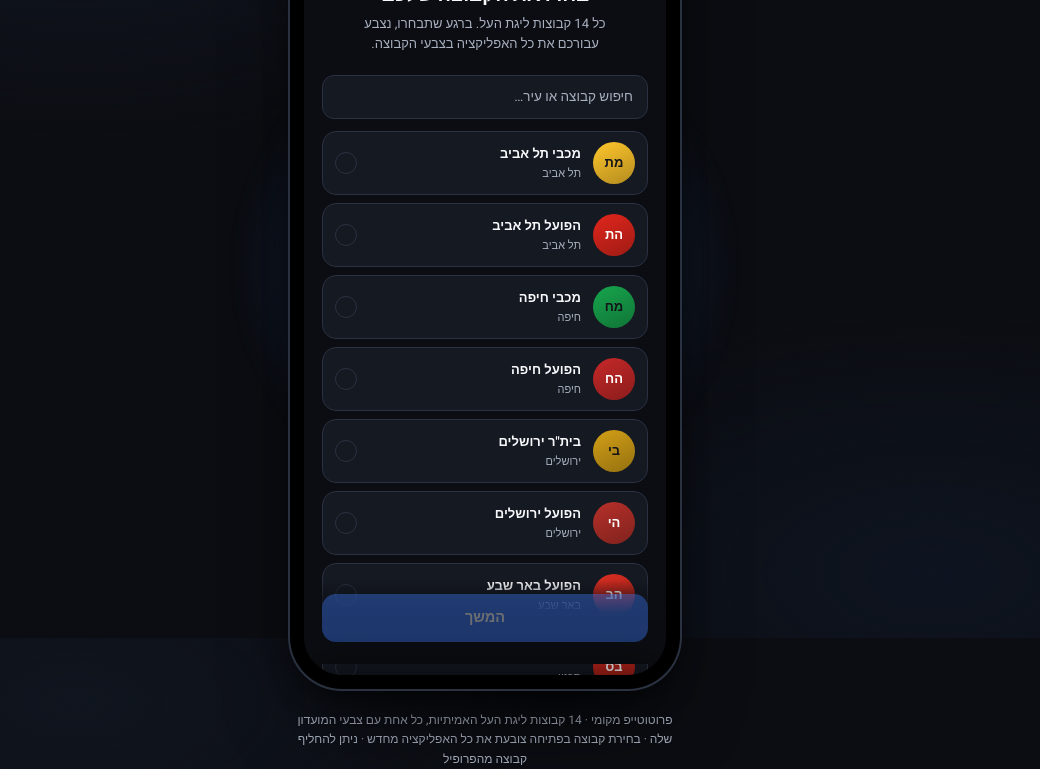
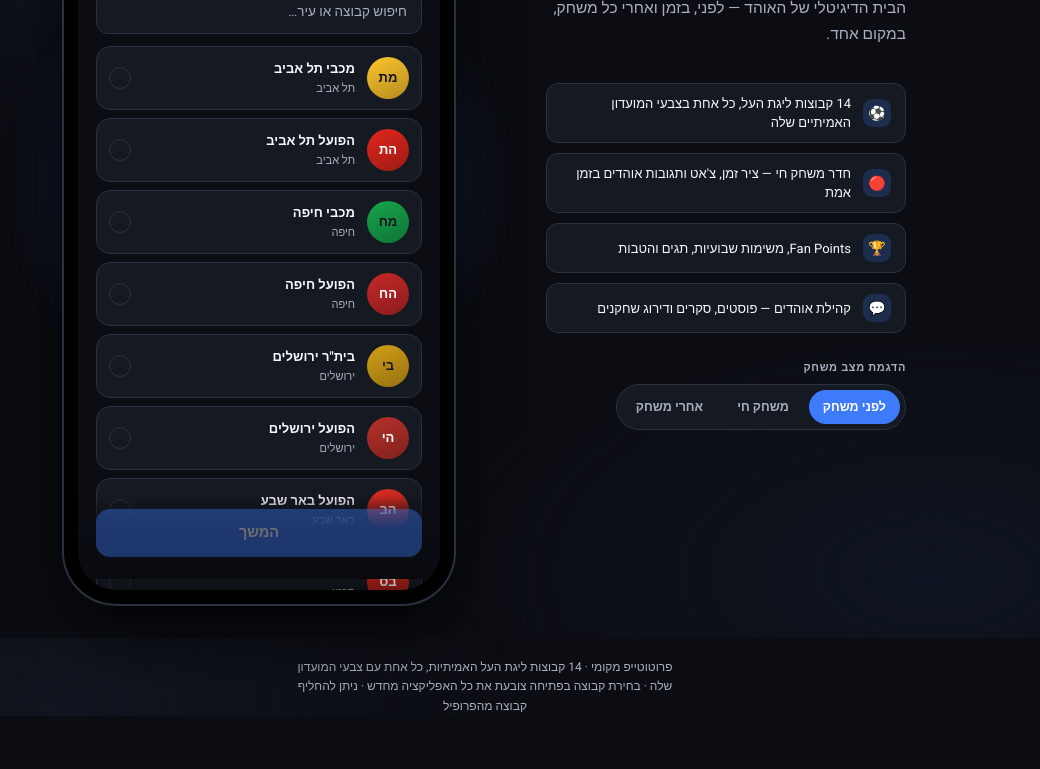
Before and after one commit to GUIDNY/fanzone, a plain HTML site: page index.html in a window 1280 px wide. Shown: the part 162-931 px from the top of the page, without its empty margins (155-1195 px from the left). After the commit the page ends 878 px from the top, so only its background shows below. Drawn offline with Linux system fonts and the light colour scheme.

Commit message:
Add a real desktop layout
Wide viewports now show a proper hero (logo, tagline, feature list,
demo-state switcher) beside the phone mockup instead of a bare phone
floating in empty space. Mobile stays untouched — full-screen app view.

```diff
--- a/index.html
+++ b/index.html
@@ -80,6 +80,41 @@
   .phase-switch button.active{background:var(--accent); color:#fff;}
   .phase-switch button:not(.active):hover{color:var(--text); background:var(--surface-2);}
 
+  /* desktop showcase: hero copy + feature list beside the phone mockup */
+  .layout{ display:contents; }
+  .showcase-panel{ display:contents; }
+  .feature-list{
+    list-style:none; margin:14px 0 0; padding:0; width:100%; max-width:360px;
+    display:flex; flex-direction:column; gap:10px;
+  }
+  .feature-item{
+    display:flex; align-items:center; gap:12px; font-size:13px; color:var(--text);
+    background:var(--surface); border:1px solid var(--border); border-radius:12px; padding:10px 14px;
+    text-align:right;
+  }
+  .feature-icon{
+    width:28px; height:28px; border-radius:9px; background:var(--accent-dim);
+    display:flex; align-items:center; justify-content:center; font-size:14px; flex-shrink:0;
+  }
+  .demo-hint{ display:flex; flex-direction:column; gap:8px; align-items:center; margin-top:4px; }
+  .demo-label{ font-size:11px; font-weight:700; letter-spacing:.06em; text-transform:uppercase; color:var(--text-2); }
+
+  @media (min-width: 901px){
+    .layout{
+      display:flex; flex-direction:row; align-items:center; justify-content:center;
+      gap:72px; max-width:1180px; margin:0 auto; padding:0 24px;
+    }
+    .showcase-panel{
+      display:flex; flex-direction:column; align-items:flex-start; gap:22px;
+      max-width:420px; flex-shrink:0;
+    }
+    .lab-title{ text-align:right; }
+    .lab-title .brand{ font-size:42px; letter-spacing:-0.02em; }
+    .lab-title .sub{ font-size:15.5px; margin-top:12px; max-width:380px; line-height:1.65; }
+    .demo-hint{ align-items:flex-start; }
+    footer.note{ max-width:1180px; margin:32px auto 0; }
+  }
+
   /* ---------- phone rig ---------- */
   .rig{
     position:relative;
@@ -585,6 +620,8 @@
     .lab-title .sub{ display:none; }
     .lab-title .brand{ font-size:14px; }
     .phase-switch{ flex-shrink:0; transform:scale(.88); }
+    .feature-list{ display:none; }
+    .demo-label{ display:none; }
     footer.note{ display:none; }
     .rig{ flex:1; width:100%; min-height:0; }
     .glow{ display:none; }
@@ -764,15 +801,28 @@
 </head>
 <body>
 
+  <div class="layout">
+    <div class="showcase-panel">
       <div class="lab-title">
-    <div class="brand">Fan<span>Zone</span> · פרוטוטייפ MVP</div>
-    <div class="sub">מרכז המשחק, קהילה, Fan Points ופרופיל — לפי המסמך המלא</div>
-  </div>
-
+        <div class="brand">Fan<span>Zone</span></div>
+        <div class="sub">הבית הדיגיטלי של האוהד — לפני, בזמן ואחרי כל משחק, במקום אחד.</div>
+      </div>
+
+      <ul class="feature-list">
+        <li class="feature-item"><span class="feature-icon">⚽</span>14 קבוצות ליגת העל, כל אחת בצבעי המועדון האמיתיים שלה</li>
+        <li class="feature-item"><span class="feature-icon">🔴</span>חדר משחק חי — ציר זמן, צ'אט ותגובות אוהדים בזמן אמת</li>
+        <li class="feature-item"><span class="feature-icon">🏆</span>Fan Points, משימות שבועיות, תגים והטבות</li>
+        <li class="feature-item"><span class="feature-icon">💬</span>קהילת אוהדים — פוסטים, סקרים ודירוג שחקנים</li>
+      </ul>
+
+      <div class="demo-hint">
+        <span class="demo-label">הדגמת מצב משחק</span>
         <div class="phase-switch" id="phaseSwitch">
           <button data-phase="before" class="active">לפני משחק</button>
           <button data-phase="live">משחק חי</button>
           <button data-phase="after">אחרי משחק</button>
+        </div>
+      </div>
     </div>
 
   <div class="rig" id="rig" data-phase="before">
@@ -1274,6 +1324,7 @@
             <svg viewBox="0 0 24 24" fill="none" stroke="currentColor" stroke-width="2"><circle cx="12" cy="8" r="4"/><path d="M4 21c0-4 4-6 8-6s8 2 8 6"/></svg>
             פרופיל
           </button>
+        </div>
       </div>
     </div>
   </div>
```
Lines whose indentation alone changed are shown as unchanged.
